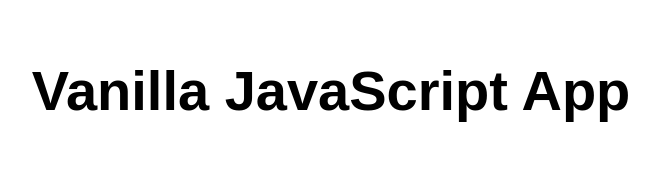
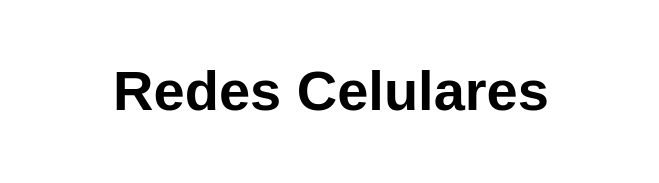
Before and after one commit to KenkaRaidon/Redes-Celulares, a plain HTML site: page index.html in a window 1280 px wide. Shown: the whole page, without its empty margins (309-968 px from the left). Drawn offline with Linux system fonts and the light colour scheme.

Commit message:
Titulo añadido

```diff
--- a/index.html
+++ b/index.html
@@ -5,12 +5,12 @@
   <meta charset="UTF-8">
   <meta name="viewport" content="width=device-width, initial-scale=1.0">
   <link rel="stylesheet" href="styles.css">
-  <title>Vanilla JavaScript App</title>
+  <title>Redes Celulares</title>
 </head>
 
 <body>
   <main>
-    <h1>Vanilla JavaScript App</h1>
+    <h1>Redes Celulares</h1>
   </main>
 </body>
 
```
